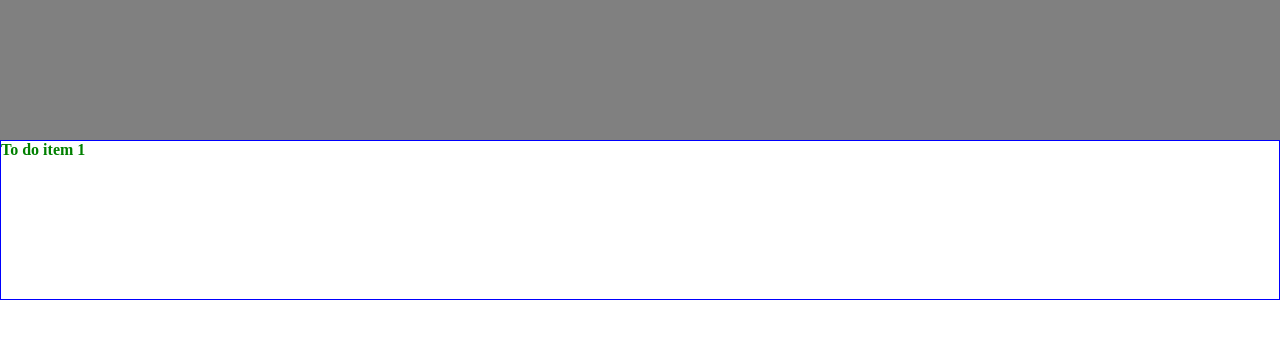
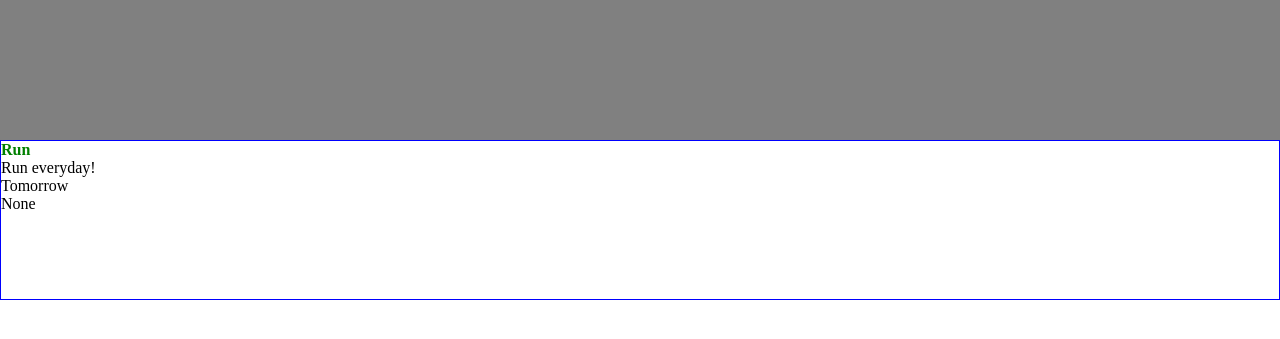
Before and after one commit to h-yau/todo-list, a website with bundled scripts: page dist/index.html in a window 1280 px wide. Shown: the part 111-450 px from the top of the page. Built offline with nearby package versions, Linux system fonts and the light colour scheme.

Commit message:
Add object and display

```diff
--- a/src/javascript/content.js
+++ b/src/javascript/content.js
@@ -1,3 +1,7 @@
+import todoObject from "./todoObject.js"
+
+const testObject = todoObject("Run", "Run everyday!", "Tomorrow", "None");
+
 export default function addContent() {
 
     const mainSection = document.createElement('main');
@@ -9,8 +13,23 @@
 
     const title = document.createElement('p');
     title.classList.add('content-title');
-    title.textContent = 'To do item 1';
+    title.textContent = testObject.getTitle();
     contentDiv.appendChild(title);
+
+    const desc = document.createElement('p');
+    desc.classList.add('content-desc');
+    desc.textContent = testObject.getDescription();
+    contentDiv.appendChild(desc);
+
+    const dueDate = document.createElement('p');
+    dueDate.classList.add('content-due-date');
+    dueDate.textContent = testObject.getDueDate();
+    contentDiv.appendChild(dueDate);
+
+    const priority = document.createElement('p');
+    priority.classList.add('content-priority');
+    priority.textContent = testObject.getPriority();
+    contentDiv.appendChild(priority);
 
 
     return
--- /dev/null
+++ b/src/javascript/todoObject.js
@@ -0,0 +1,9 @@
+export default function createTodoObject(title, description, dueDate, priority) {
+
+    const getTitle = () => title;
+    const getDescription = () => description;
+    const getDueDate = () => dueDate;
+    const getPriority = () => priority;
+
+    return { getTitle, getDescription, getDueDate, getPriority };
+}
--- a/src/styles.css
+++ b/src/styles.css
@@ -15,7 +15,7 @@
     background-color: gray;
 }
 
-.content-title {
+.content-div {
     height: 10rem;
     border: 1px solid blue;
 }
```
Also changed, not shown: dist/main.js.
